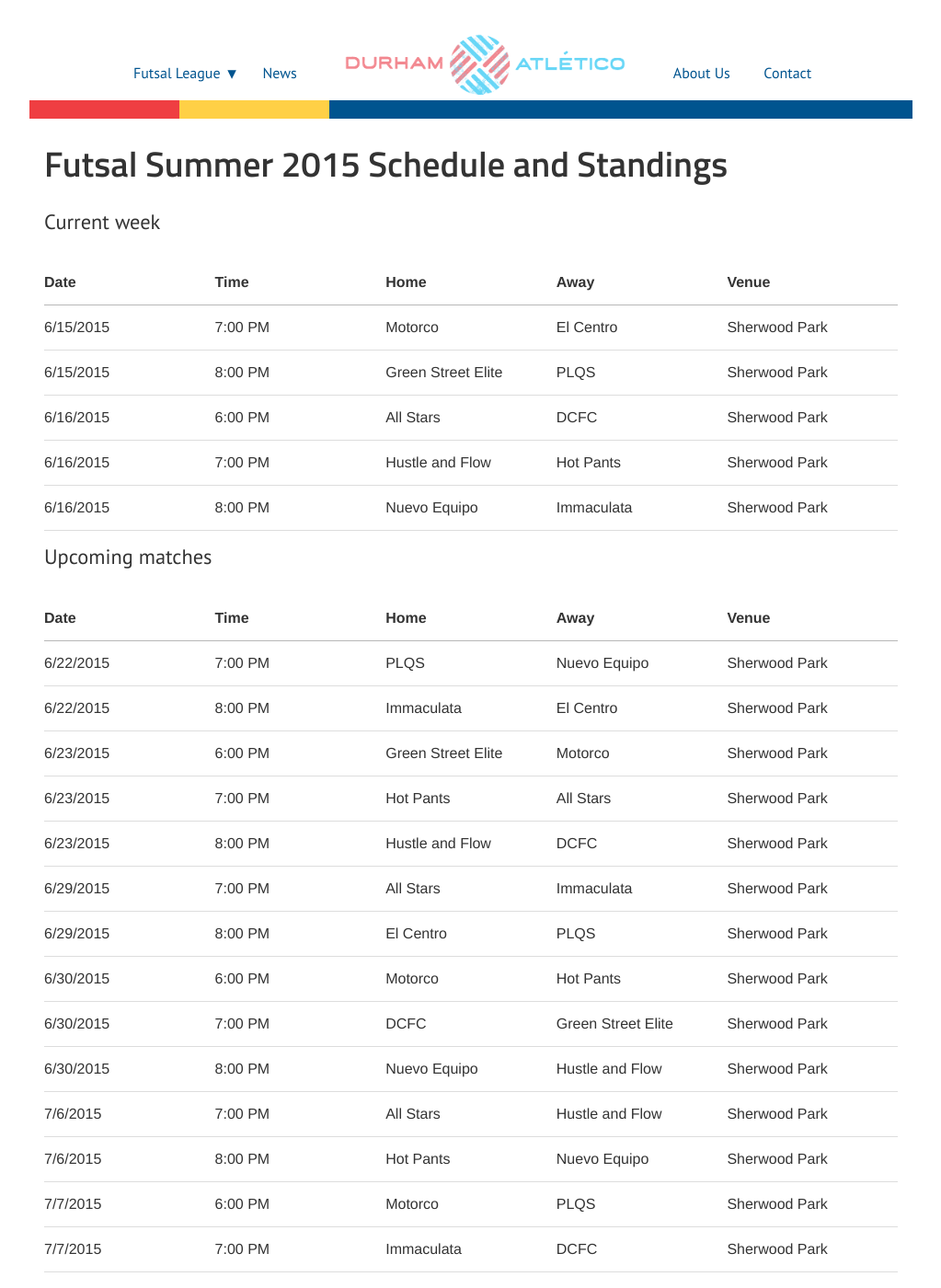
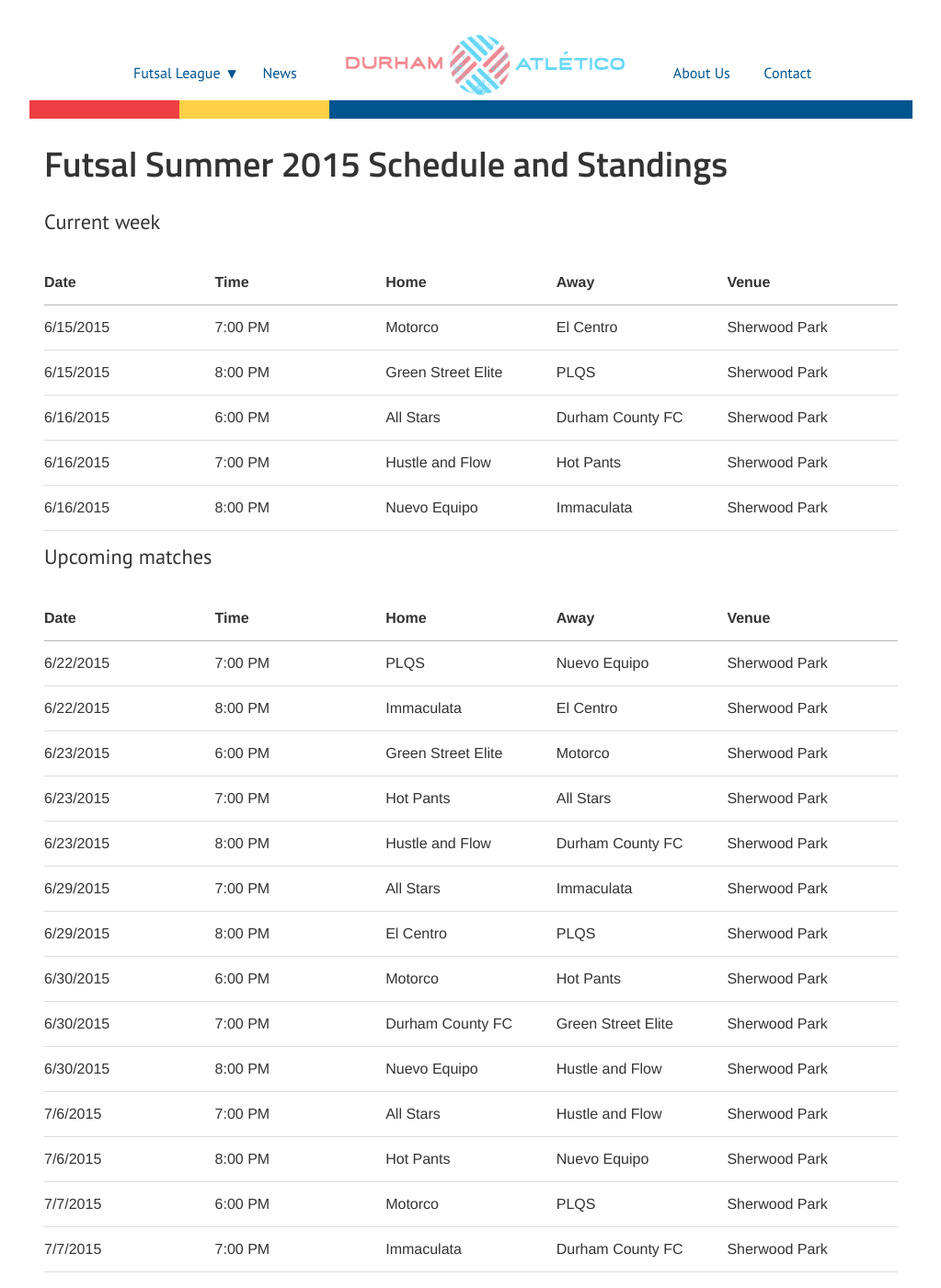
Before and after one commit to durhamatletico/durhamatletico.github.io, a Jekyll site: the page built from futsal/schedule.html, in a window 1280 px wide and 1400 px high. Shown: the whole window at 92% size, without its empty margins (128-1151 px from the left). Built offline with Jekyll 4.4.1, drawn with Linux system fonts in a browser that asks for light colours; some of the changed text lies outside the part shown.

Commit message:
Expand DCFC to Durham County FC

```diff
--- a/_data/2015/summer/results.yml
+++ b/_data/2015/summer/results.yml
@@ -1,7 +1,7 @@
 [{draws: 0, goal_differential: 0, goals_against: 0, goals_for: 0, losses: 0, points: 0,
     team: Motorco, wins: 0}, {draws: 0, goal_differential: 0, goals_against: 0, goals_for: 0,
     losses: 0, points: 0, team: PLQS, wins: 0}, {draws: 0, goal_differential: 0, goals_against: 0,
-    goals_for: 0, losses: 0, points: 0, team: DCFC, wins: 0}, {draws: 0, goal_differential: 0,
+    goals_for: 0, losses: 0, points: 0, team: Durham County FC, wins: 0}, {draws: 0, goal_differential: 0,
     goals_against: 0, goals_for: 0, losses: 0, points: 0, team: Green Street Elite,
     wins: 0}, {draws: 0, goal_differential: 0, goals_against: 0, goals_for: 0, losses: 0,
     points: 0, team: Immaculata, wins: 0}, {draws: 0, goal_differential: 0, goals_against: 0,
--- a/_data/2015/summer/schedule.json
+++ b/_data/2015/summer/schedule.json
@@ -7,7 +7,7 @@
 ,
 {"Date":"6/23/2015","Time":"7:00 PM","Team 1":"Hot Pants","Team 2":"All Stars","Default venue":"Sherwood Park","Team 1 score":"","Team 2 score":""}
 ,
-{"Date":"6/23/2015","Time":"8:00 PM","Team 1":"Hustle and Flow","Team 2":"DCFC","Default venue":"Sherwood Park","Team 1 score":"","Team 2 score":""}
+{"Date":"6/23/2015","Time":"8:00 PM","Team 1":"Hustle and Flow","Team 2":"Durham County FC","Default venue":"Sherwood Park","Team 1 score":"","Team 2 score":""}
 ,
 {"Date":"6/29/2015","Time":"7:00 PM","Team 1":"All Stars","Team 2":"Immaculata","Default venue":"Sherwood Park","Team 1 score":"","Team 2 score":""}
 ,
@@ -15,7 +15,7 @@
 ,
 {"Date":"6/30/2015","Time":"6:00 PM","Team 1":"Motorco","Team 2":"Hot Pants","Default venue":"Sherwood Park","Team 1 score":"","Team 2 score":""}
 ,
-{"Date":"6/30/2015","Time":"7:00 PM","Team 1":"DCFC","Team 2":"Green Street Elite","Default venue":"Sherwood Park","Team 1 score":"","Team 2 score":""}
+{"Date":"6/30/2015","Time":"7:00 PM","Team 1":"Durham County FC","Team 2":"Green Street Elite","Default venue":"Sherwood Park","Team 1 score":"","Team 2 score":""}
 ,
 {"Date":"6/30/2015","Time":"8:00 PM","Team 1":"Nuevo Equipo","Team 2":"Hustle and Flow","Default venue":"Sherwood Park","Team 1 score":"","Team 2 score":""}
 ,
@@ -25,7 +25,7 @@
 ,
 {"Date":"7/7/2015","Time":"6:00 PM","Team 1":"Motorco","Team 2":"PLQS","Default venue":"Sherwood Park","Team 1 score":"","Team 2 score":""}
 ,
-{"Date":"7/7/2015","Time":"7:00 PM","Team 1":"Immaculata","Team 2":"DCFC","Default venue":"Sherwood Park","Team 1 score":"","Team 2 score":""}
+{"Date":"7/7/2015","Time":"7:00 PM","Team 1":"Immaculata","Team 2":"Durham County FC","Default venue":"Sherwood Park","Team 1 score":"","Team 2 score":""}
 ,
 {"Date":"7/7/2015","Time":"8:00 PM","Team 1":"El Centro","Team 2":"Green Street Elite","Default venue":"Sherwood Park","Team 1 score":"","Team 2 score":""}
 ,
@@ -33,7 +33,7 @@
 ,
 {"Date":"7/13/2015","Time":"8:00 PM","Team 1":"Nuevo Equipo","Team 2":"Green Street Elite","Default venue":"Sherwood Park","Team 1 score":"","Team 2 score":""}
 ,
-{"Date":"7/14/2015","Time":"6:00 PM","Team 1":"Hot Pants","Team 2":"DCFC","Default venue":"Sherwood Park","Team 1 score":"","Team 2 score":""}
+{"Date":"7/14/2015","Time":"6:00 PM","Team 1":"Hot Pants","Team 2":"Durham County FC","Default venue":"Sherwood Park","Team 1 score":"","Team 2 score":""}
 ,
 {"Date":"7/14/2015","Time":"7:00 PM","Team 1":"All Stars","Team 2":"PLQS","Default venue":"Sherwood Park","Team 1 score":"","Team 2 score":""}
 ,
@@ -47,7 +47,7 @@
 ,
 {"Date":"7/21/2015","Time":"7:00 PM","Team 1":"Nuevo Equipo","Team 2":"Motorco","Default venue":"Sherwood Park","Team 1 score":"","Team 2 score":""}
 ,
-{"Date":"7/21/2015","Time":"8:00 PM","Team 1":"PLQS","Team 2":"DCFC","Default venue":"Sherwood Park","Team 1 score":"","Team 2 score":""}
+{"Date":"7/21/2015","Time":"8:00 PM","Team 1":"PLQS","Team 2":"Durham County FC","Default venue":"Sherwood Park","Team 1 score":"","Team 2 score":""}
 ,
 {"Date":"7/27/2015","Time":"7:00 PM","Team 1":"Hustle and Flow","Team 2":"Motorco","Default venue":"Sherwood Park","Team 1 score":"","Team 2 score":""}
 ,
@@ -57,7 +57,7 @@
 ,
 {"Date":"7/28/2015","Time":"7:00 PM","Team 1":"PLQS","Team 2":"Immaculata","Default venue":"Sherwood Park","Team 1 score":"","Team 2 score":""}
 ,
-{"Date":"7/28/2015","Time":"8:00 PM","Team 1":"El Centro","Team 2":"DCFC","Default venue":"Sherwood Park","Team 1 score":"","Team 2 score":""}
+{"Date":"7/28/2015","Time":"8:00 PM","Team 1":"El Centro","Team 2":"Durham County FC","Default venue":"Sherwood Park","Team 1 score":"","Team 2 score":""}
 ,
 {"Date":"8/3/2015","Time":"7:00 PM","Team 1":"Green Street Elite","Team 2":"All Stars","Default venue":"Sherwood Park","Team 1 score":"","Team 2 score":""}
 ,
@@ -67,7 +67,7 @@
 ,
 {"Date":"8/4/2015","Time":"7:00 PM","Team 1":"Nuevo Equipo","Team 2":"El Centro","Default venue":"Sherwood Park","Team 1 score":"","Team 2 score":""}
 ,
-{"Date":"8/4/2015","Time":"8:00 PM","Team 1":"DCFC","Team 2":"Motorco","Default venue":"Sherwood Park","Team 1 score":"","Team 2 score":""}
+{"Date":"8/4/2015","Time":"8:00 PM","Team 1":"Durham County FC","Team 2":"Motorco","Default venue":"Sherwood Park","Team 1 score":"","Team 2 score":""}
 ,
 {"Date":"8/10/2015","Time":"7:00 PM","Team 1":"El Centro","Team 2":"Hot Pants","Default venue":"Sherwood Park","Team 1 score":"","Team 2 score":""}
 ,
@@ -77,7 +77,7 @@
 ,
 {"Date":"8/11/2015","Time":"7:00 PM","Team 1":"Hustle and Flow","Team 2":"PLQS","Default venue":"Sherwood Park","Team 1 score":"","Team 2 score":""}
 ,
-{"Date":"8/11/2015","Time":"8:00 PM","Team 1":"DCFC","Team 2":"Nuevo Equipo","Default venue":"Sherwood Park","Team 1 score":"","Team 2 score":""}
+{"Date":"8/11/2015","Time":"8:00 PM","Team 1":"Durham County FC","Team 2":"Nuevo Equipo","Default venue":"Sherwood Park","Team 1 score":"","Team 2 score":""}
 ,
 {"Date":"8/17/2015","Time":"7:00 PM","Team 1":"No. 7","Team 2":"No. 8","Default venue":"Sherwood Park","Team 1 score":"","Team 2 score":""}
 ,
--- a/_data/2015/summer/teams.yml
+++ b/_data/2015/summer/teams.yml
@@ -3,7 +3,7 @@
 - "El Centro"
 - "Green Street Elite"
 - "PLQS"
-- "DCFC"
+- "Durham County FC"
 - "Hustle and Flow"
 - "Hot Pants FC"
 - "Nuevo Equipo"
--- a/_data/2015/summer/week.json
+++ b/_data/2015/summer/week.json
@@ -3,7 +3,7 @@
 ,
 {"Date":"6/15/2015","Time":"8:00 PM","Team 1":"Green Street Elite","Team 2":"PLQS","Default venue":"Sherwood Park","Team 1 score":"","Team 2 score":""}
 ,
-{"Date":"6/16/2015","Time":"6:00 PM","Team 1":"All Stars","Team 2":"DCFC","Default venue":"Sherwood Park","Team 1 score":"","Team 2 score":""}
+{"Date":"6/16/2015","Time":"6:00 PM","Team 1":"All Stars","Team 2":"Durham County FC","Default venue":"Sherwood Park","Team 1 score":"","Team 2 score":""}
 ,
 {"Date":"6/16/2015","Time":"7:00 PM","Team 1":"Hustle and Flow","Team 2":"Hot Pants","Default venue":"Sherwood Park","Team 1 score":"","Team 2 score":""}
 ,
```
